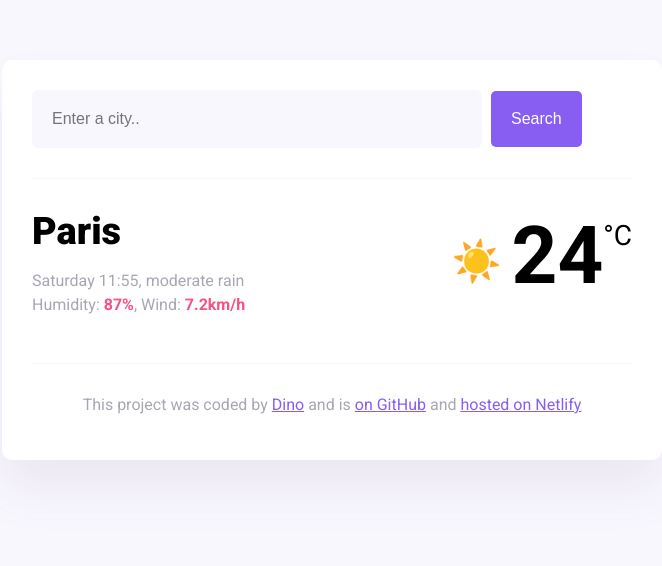
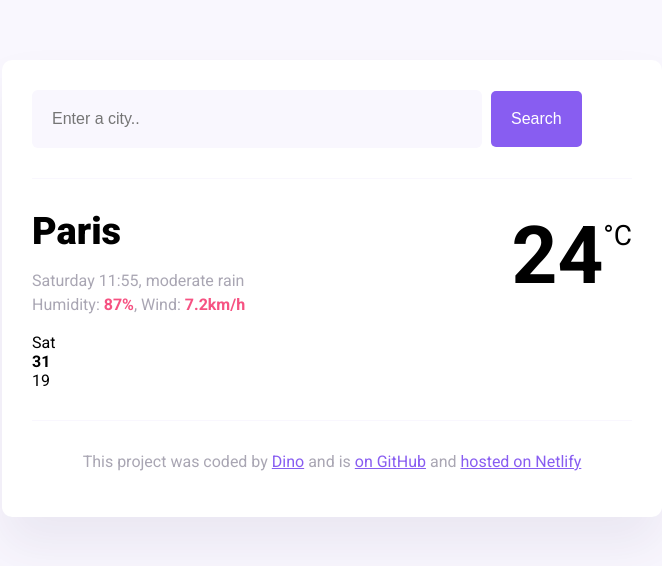
Before and after one commit to Dino-Pru/_meteo, a plain HTML site: page index.html in a window 1280 px wide. Shown: the whole page, without its empty margins (308-970 px from the left). Drawn offline with nearby package versions, Linux system fonts and the light colour scheme.

Commit message:
Update index.html

```diff
--- a/index.html
+++ b/index.html
@@ -37,12 +37,22 @@
             </p>
           </div>
           <div class="current-temperature">
-            <span class="current-temperature-icon">☀️</span
+            <span class="current-temperature-icon"></span
             ><span class="current-temperature-value" id="current-temperature"
               >24</span
             ><span class="current-temperature-unit">°C</span>
           </div>
         </div>
+       <div class="weather-forecast" id="forecast">
+         <div class="weather-forecast-day">
+           <div class="weather-forecast-date">Sat</div>
+         <div class="weather-forecast-temperatures">
+           <div class="weather-forecast- temperature">
+             <strong>31</strong>
+           </div>
+           <div class="weather-forecast-temperature">19</div>
+         </div>
+     </div>
       </main>
       <footer>
         <p>
```
